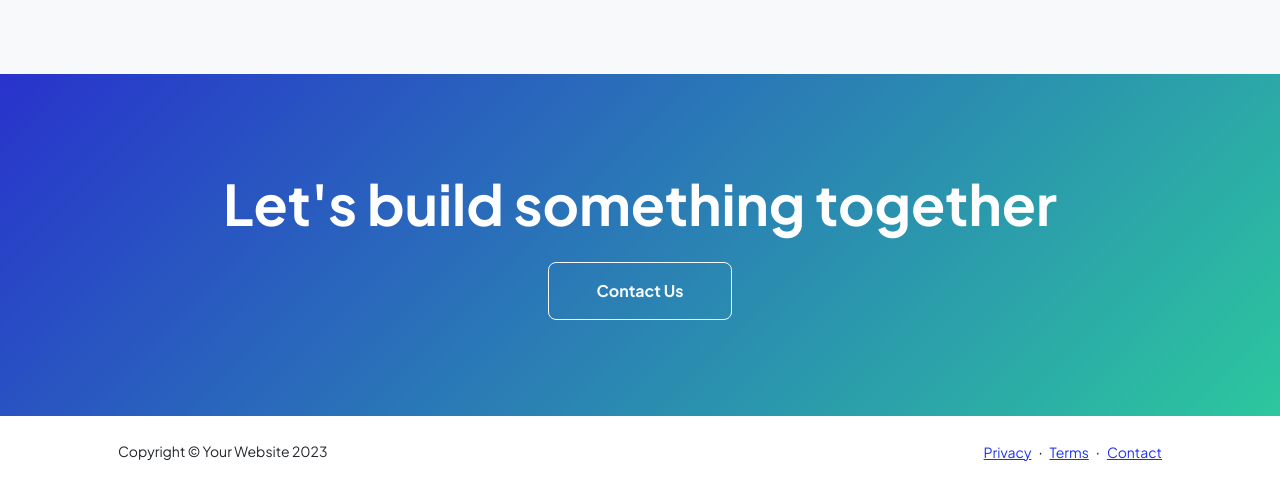
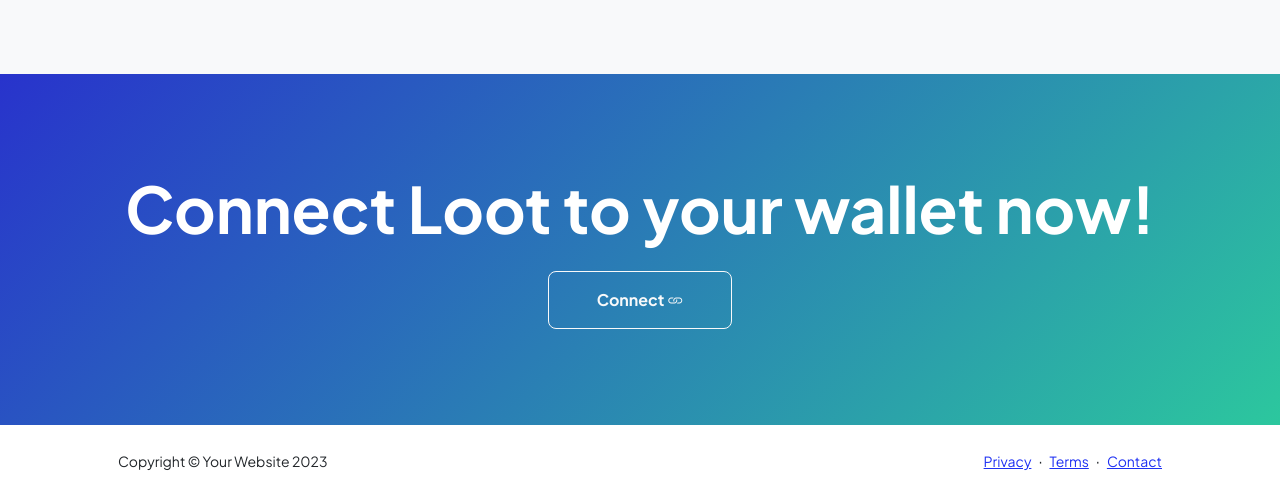
Before and after one commit to mikmok25/http5214-crypto-website, a plain HTML site: page index.html in a window 1280 px wide. Shown: the part 1432-1929 px from the top of the page. Drawn offline with nearby package versions, Linux system fonts and the light colour scheme.

Commit message:
Added a Icon for Connect button.

```diff
--- a/index.html
+++ b/index.html
@@ -175,8 +175,8 @@
                         <section class="py-5 bg-gradient-primary-to-secondary text-white">
                             <div class="container px-5 my-5">
                                 <div class="text-center">
-                                    <h2 class="display-4 fw-bolder mb-4">Let's build something together</h2>
-                                    <a class="btn btn-outline-light btn-lg px-5 py-3 fs-6 fw-bolder" href="contact.html">Contact Us</a>
+                                    <h2 class="display-3 fw-bolder mb-4">Connect Loot to your wallet now!</h2>
+                                    <a class="btn btn-outline-light btn-lg px-5 py-3 fs-6 fw-bolder" href="#">Connect <i class="bi bi-link"></i></a>
                                 </div>
                             </div>
                         </section>
```
